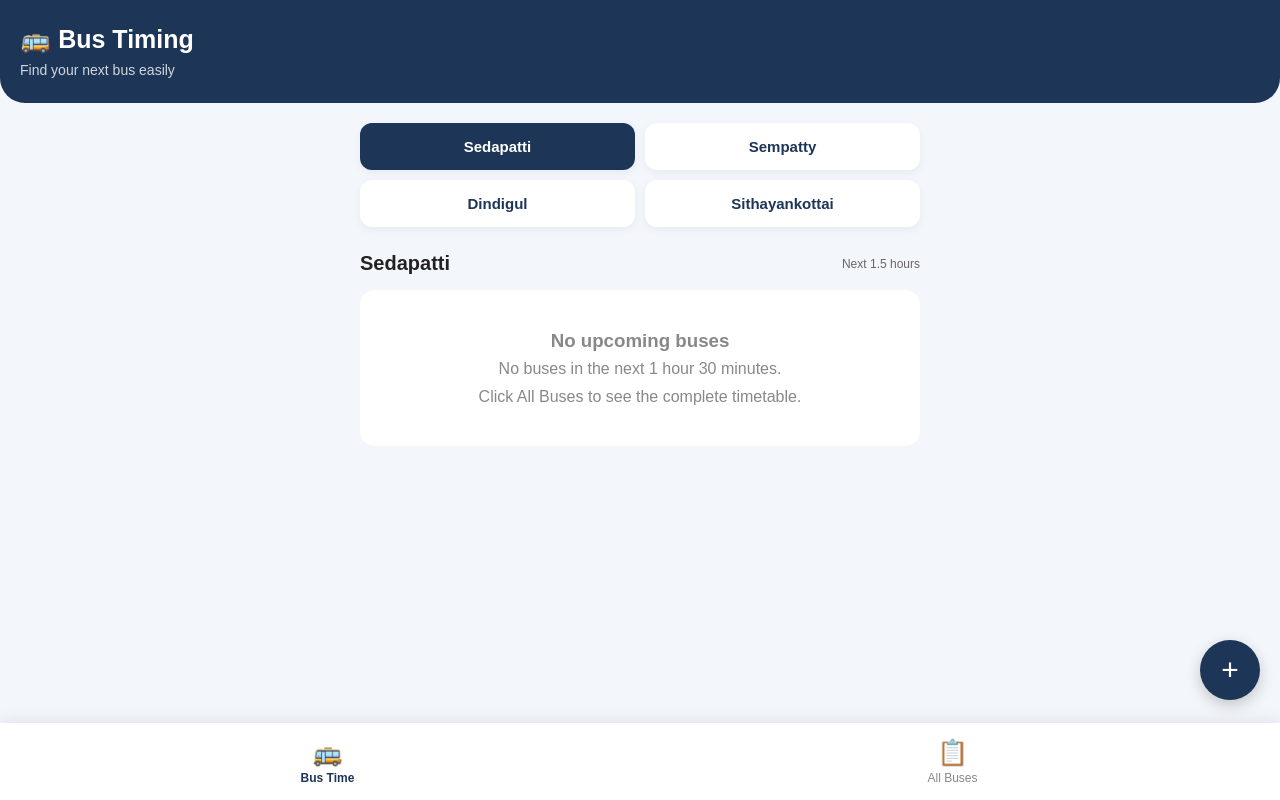
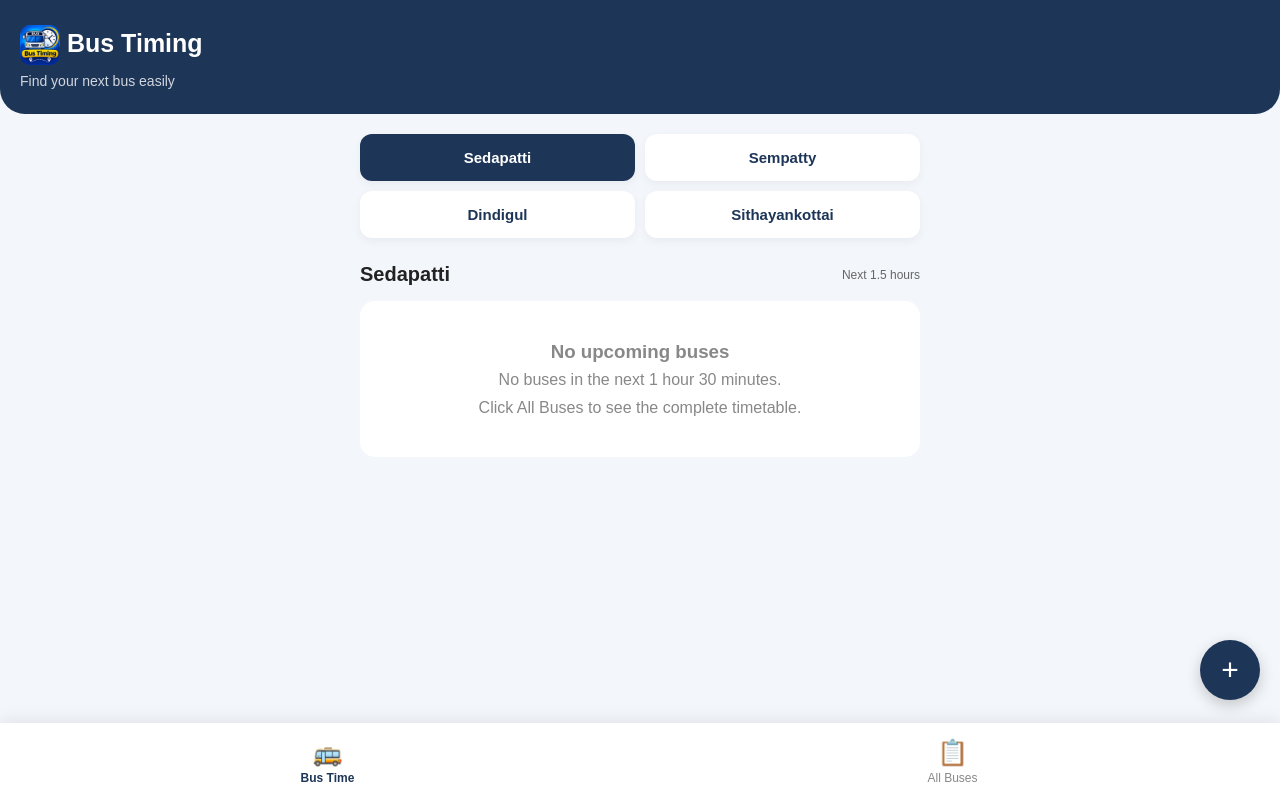
Before and after one commit to salini-360/Bus_timing, a plain HTML site: page index.html in a window 1280 px wide. Drawn offline with Linux system fonts and the light colour scheme.

Commit message:
Update index.html

```diff
--- a/index.html
+++ b/index.html
@@ -5,6 +5,13 @@
 <meta name="viewport" content="width=device-width, initial-scale=1.0">
 <title>Bus Timing App</title>
 
+<link rel="icon" type="image/png" href="./bus-icon-192.png">
+
+<link rel="apple-touch-icon" href="./bus-icon-192.png">
+
+<link rel="manifest" href="./manifest.json">
+
+<meta name="theme-color" content="#1d3557">
 <style>
 * {
     margin: 0;
@@ -291,7 +298,11 @@ header p {
 <body>
 
 <header>
-    <h1>🚌 Bus Timing</h1>
+    <h1>
+    <img src="bus-icon.png"
+         style="width:40px;height:40px;vertical-align:middle;border-radius:10px;">
+    Bus Timing
+</h1>
     <p>Find your next bus easily</p>
 </header>
 
```
